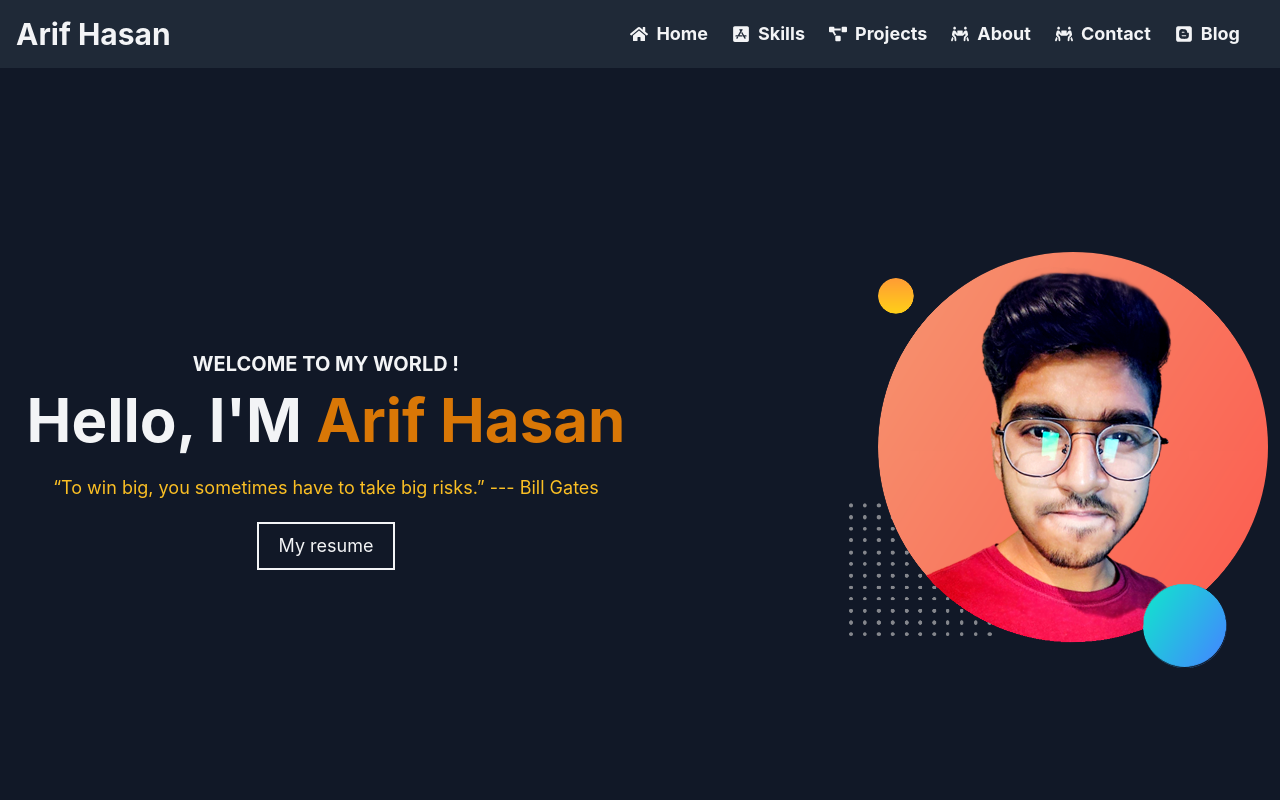
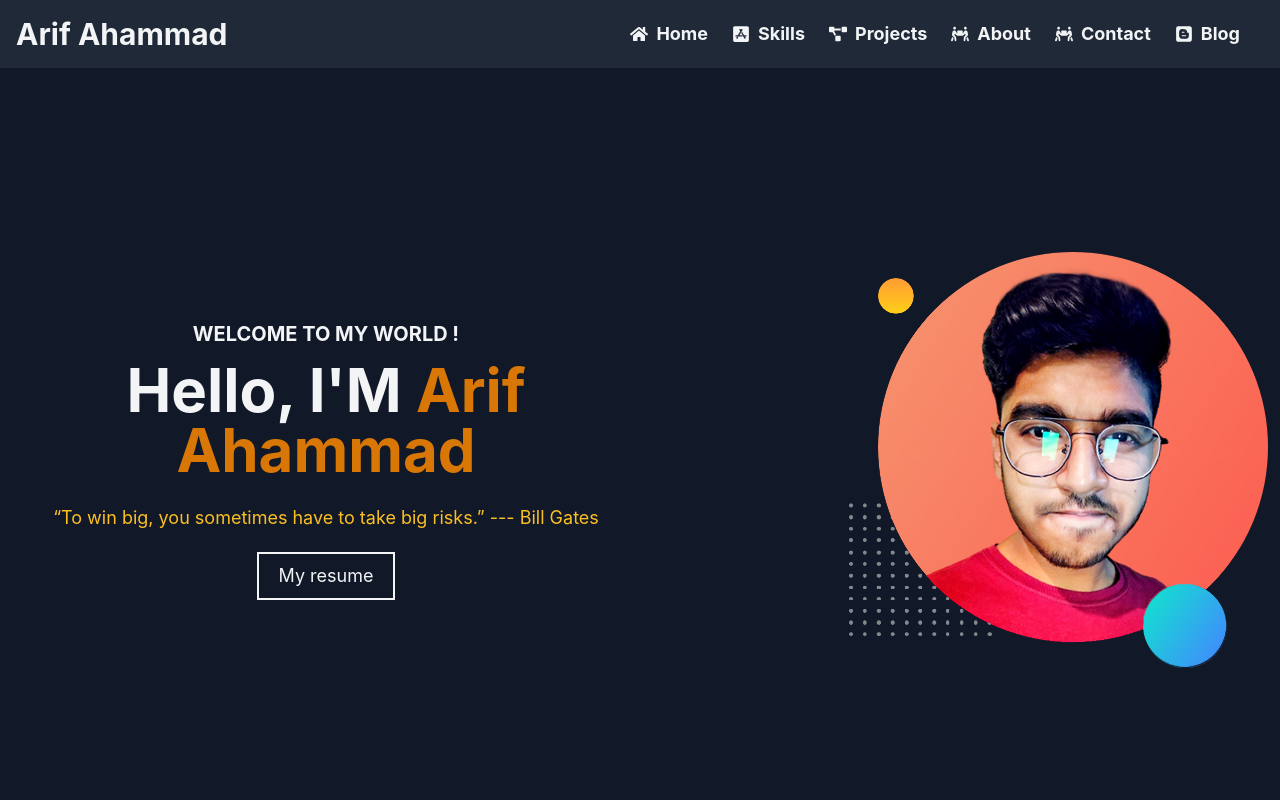
Before and after one commit to arifphero4/portfolio-client-side, a React (Create React App) app: page / in a window 1280 px wide. Shown: the top 800 px of the page. Built offline with nearby package versions, Linux system fonts and the light colour scheme; no server answers.

Commit message:
name edited

```diff
--- a/src/Pages/About.js
+++ b/src/Pages/About.js
@@ -11,8 +11,8 @@ const About = () => {
                <img className="w-11/12 transition-all duration-300 ease-linear transform scale-100 hover:scale-105" src={arifImg} alt="" />
             </div>
             <div>
-               <h1 className="text-gray-100 font-bold text-3xl transition-all duration-300 ease-linear transform scale-100 hover:scale-105">Hello! I'm Arif hasan...</h1>
-               <h3 className="text-yellow-500 font-bold text-xl transition-all duration-300 ease-linear transform scale-100 hover:scale-105">I'm a Frond ent web developer</h3>
+               <h1 className="text-gray-100 font-bold text-3xl transition-all duration-300 ease-linear transform scale-100 hover:scale-105">Hello! I'm Arif Ahammad</h1>
+               <h3 className="text-yellow-500 font-bold text-xl transition-all duration-300 ease-linear transform scale-100 hover:scale-105">I'm a Frond-End web developer</h3>
                <p className="py-2 text-gray-100 text-base transition-all duration-300 ease-linear transform scale-100 hover:scale-105">Lorem, ipsum dolor sit amet consectetur adipisicing elit. In, illo libero tempora harum id iure atque officiis fugit expedita aliquam nemo modi repellat alias natus, illum quam culpa nisi quo?</p>
                <p className="py-2 text-gray-100 text-base transition-all duration-300 ease-linear transform scale-100 hover:scale-105">Lorem ipsum dolor sit amet consectetur, adipisicing elit. Natus itaque ipsa repudiandae expedita! Fuga sed adipisci quos expedita accusantium repellat numquam labore animi impedit perspiciatis quasi ex omnis iure, ab officia? Officiis reiciendis beatae nam sint quae quo dolorem eligendi.</p>
                <Link to="/contact" className="py-2 px-5 border-2 border-gray-100 hover:border-yellow-600 inline-block text-gray-100 font-normal text-lg mt-2 hover:text-yellow-600 transition-all duration-300 ease-linear transform scale-100 hover:scale-105">Hire me</Link>
--- a/src/Pages/Home.js
+++ b/src/Pages/Home.js
@@ -8,7 +8,7 @@ const Home = () => {
        <div className="container mx-auto pt-10 md:flex md:items-center md:justify-between px-3" style={{minHeight: '90vh'}}>
            <div className="w-full md:w-6/12 text-center flex items-center justify-center flex-col h-96">
              <h3 className="text-xl font-bold text-gray-100  transition-all duration-300 ease-linear transform scale-100 hover:scale-105 hover:text-yellow-400">WELCOME TO MY WORLD !</h3>
-             <h1 className="text-2xl sm:text-4xl lg:text-6xl py-3 font-bold  transition-all duration-300 ease-linear transform scale-100 hover:scale-105 text-gray-100 hover:text-yellow-400">Hello, I'M <span className="text-yellow-600">Arif Hasan</span></h1>
+             <h1 className="text-2xl sm:text-4xl lg:text-6xl py-3 font-bold  transition-all duration-300 ease-linear transform scale-100 hover:scale-105 text-gray-100 hover:text-yellow-400">Hello, I'M <span className="text-yellow-600">Arif Ahammad</span></h1>
              <span className="text-lg py-3 font-normal text-yellow-400 transition-all duration-300 ease-linear transform scale-100 hover:scale-105">“To win big, you sometimes have to take big risks.” --- Bill Gates</span>
              <a href={resume} download className="py-2 px-5 border-2 border-gray-100 hover:border-yellow-600 inline-block text-gray-100 font-normal text-lg mt-2 hover:text-yellow-600 transition-all duration-300 ease-linear transform scale-100 hover:scale-105">My resume</a>
            </div>
--- a/src/Shared/Header.js
+++ b/src/Shared/Header.js
@@ -24,7 +24,7 @@ const Header = () => {
     <div className="bg-gray-800 relative header lg:fixed w-full py-3 lg:py-0">
       <div className="container mx-auto px-4 flex items-center justify-between">
         <Link path="/" className="text-3xl font-bold text-gray-100">
-          Arif Hasan
+          Arif Ahammad
         </Link>
         <span
           onClick={() => setOpen(!open)}
```
Also changed, not shown: 6 other files (tests, documents, lock files or other folders).
